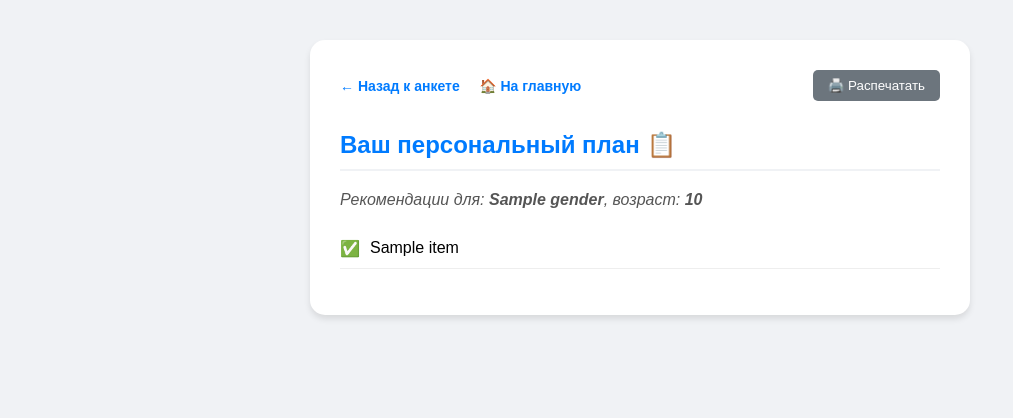
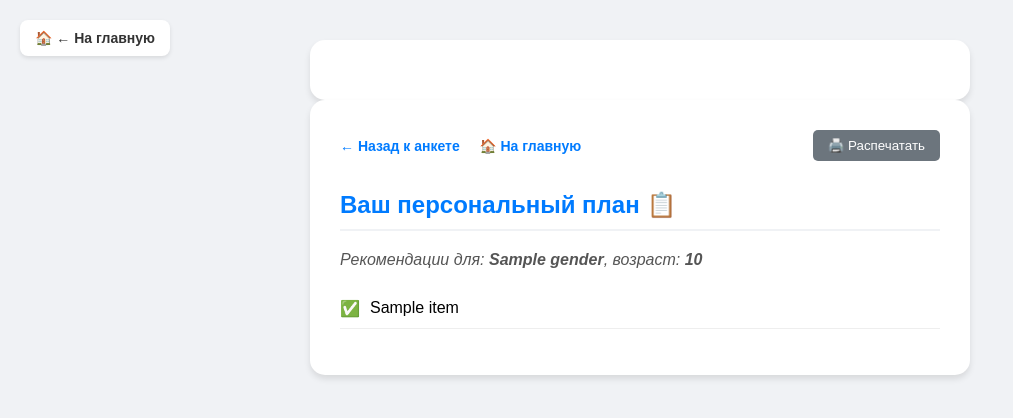
Before and after one commit to Tanya-Vladimirova/check-app, a FastAPI app: template templates/result.html in a window 1280 px wide. Shown: the top 418 px of the page, without its empty margins (0-1013 px from the left). Run offline with FastAPI, Linux system fonts and the light colour scheme; the template is opened without the code that fills it: most values are stand-ins (such as "Sample title", 1, 10 or a date in 2020).

Commit message:
Изменила кнопку на странице результата

```diff
--- a/templates/result.html
+++ b/templates/result.html
@@ -12,6 +12,28 @@
 
         .print-btn { background: #6c757d; color: white; border: none; padding: 8px 15px; border-radius: 5px; cursor: pointer; display: flex; align-items: center; gap: 5px; }
 
+        .home-btn {
+            position: absolute;
+            top: 20px;
+            left: 20px;
+            text-decoration: none;
+            color: #333;
+            background: white;
+            padding: 10px 15px;
+            border-radius: 8px;
+            font-size: 14px;
+            font-weight: bold;
+            box-shadow: 0 2px 4px rgba(0,0,0,0.1);
+            display: flex;
+            align-items: center;
+            gap: 8px;
+            transition: background 0.3s;
+        }
+
+        .home-btn:hover {
+            background: #f8f9fa;
+        }
+
         h2 { color: #007bff; border-bottom: 2px solid #f0f2f5; padding-bottom: 10px; }
         .info { color: #555; margin-bottom: 20px; font-style: italic; }
 
@@ -24,10 +46,18 @@
             .header-buttons, .nav-links { display: none !important; }
             body { background: white; padding: 0; }
             .container { box-shadow: none; max-width: 100%; }
+            .home-btn {
+        display: none;
+    }
         }
     </style>
 </head>
 <body>
+    <a href="/" class="home-btn">🏠 &larr; На главную</a>
+
+    <div class="container">
+        </div>
+
     <div class="container">
         <div class="header-buttons">
             <div class="nav-links">
```
